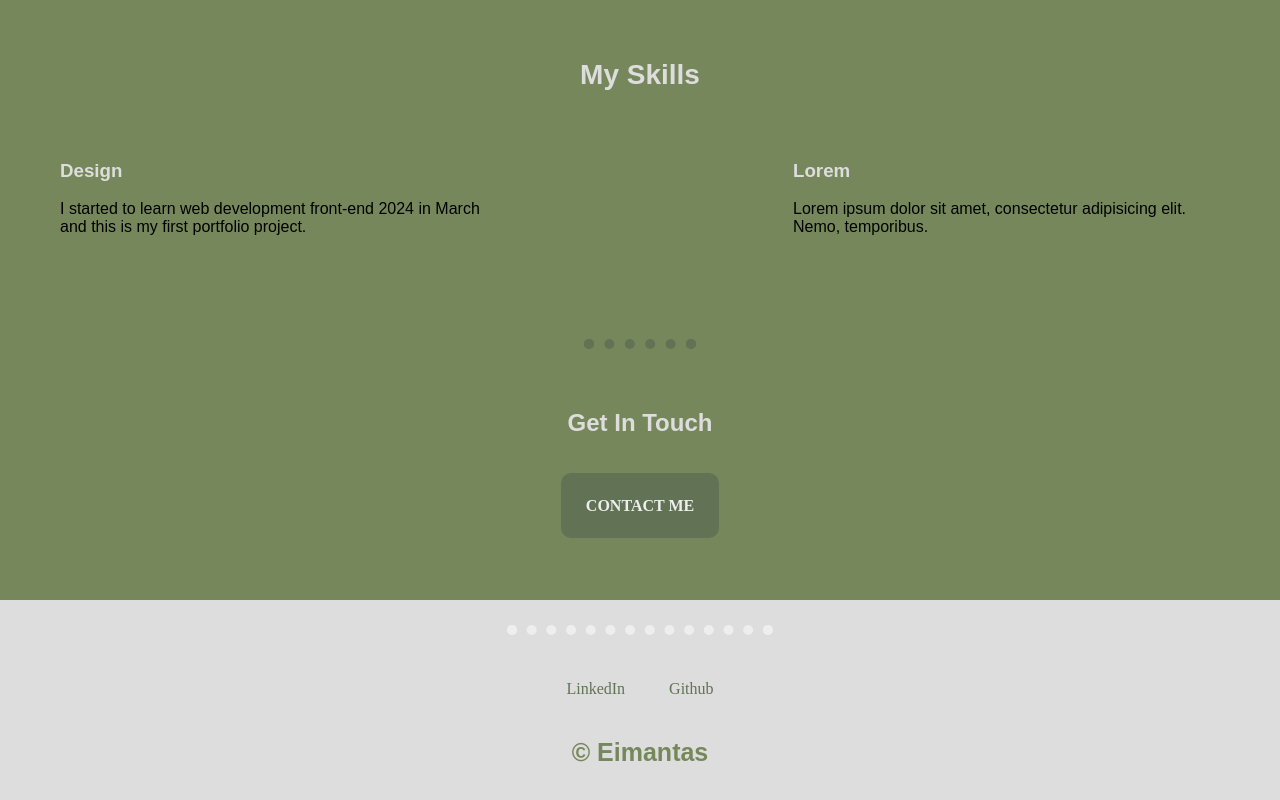
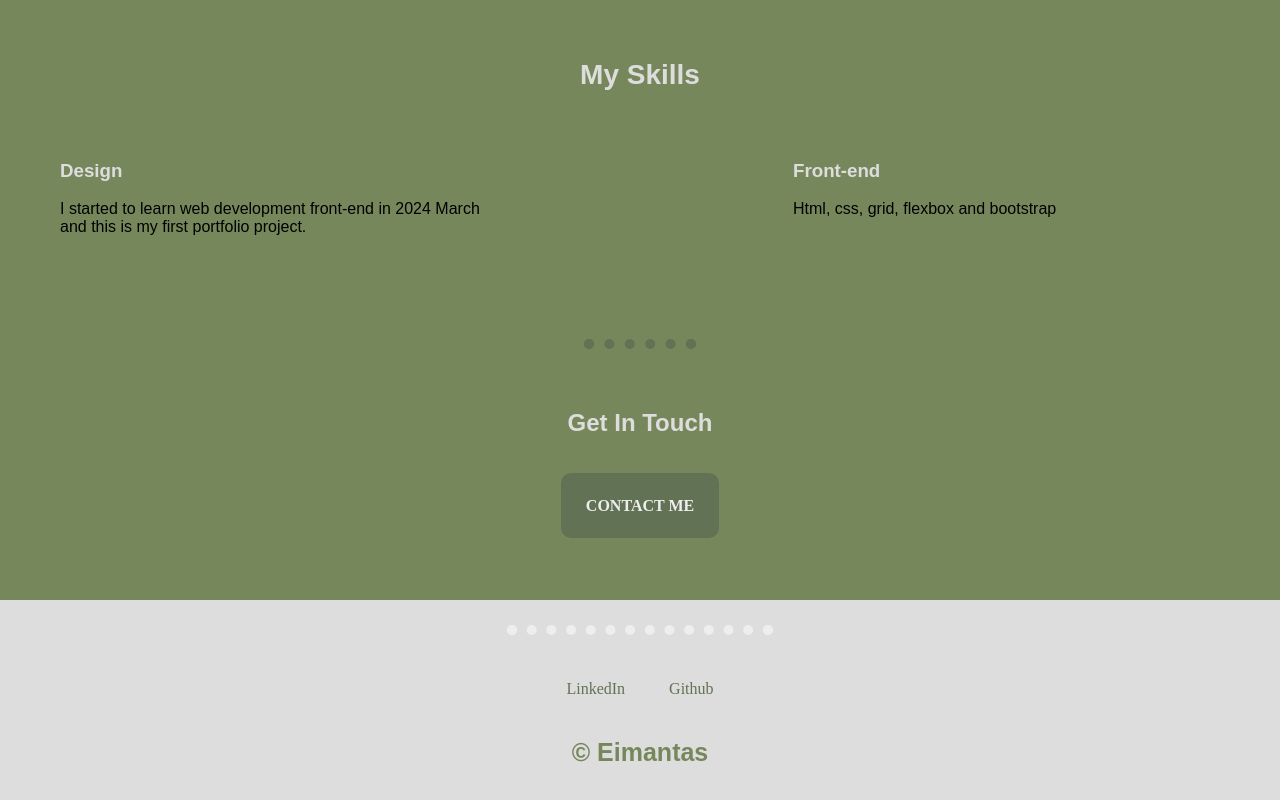
Before and after one commit to Eiimantas/Portfolio, a plain HTML site: page index.html in a window 1280 px wide. Shown: the part 1143-1943 px from the top of the page. Drawn offline with Linux system fonts and the light colour scheme.

Commit message:
Update index.html

```diff
--- a/index.html
+++ b/index.html
@@ -45,12 +45,12 @@
                 <h2>My Skills</h2>
                 <div class="column-left">
                     <h3>Design</h3>
-                    <p>I started to learn web development front-end 2024 in March and this is my first portfolio project.
+                    <p>I started to learn web development front-end in 2024 March and this is my first portfolio project.
                     </p>
                 </div>
                 <div class="column-right">
-                    <h3>Lorem</h3>
-                    <p>Lorem ipsum dolor sit amet, consectetur adipisicing elit. Nemo, temporibus.</p>
+                    <h3>Front-end</h3>
+                    <p>Html, css, grid, flexbox and bootstrap</p>
                 </div>
             </div>
         <!-- TRANSITION -->
```
